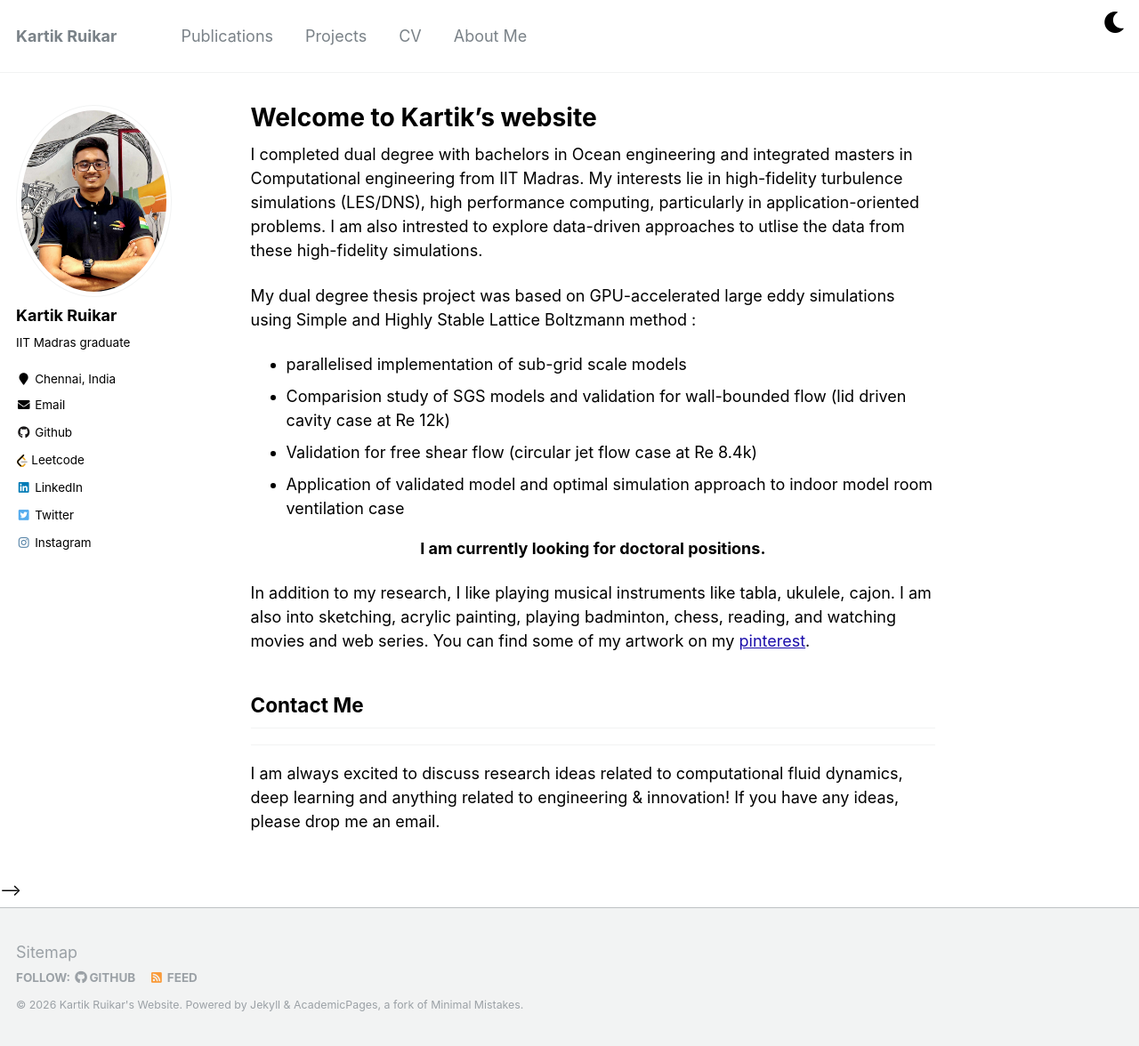
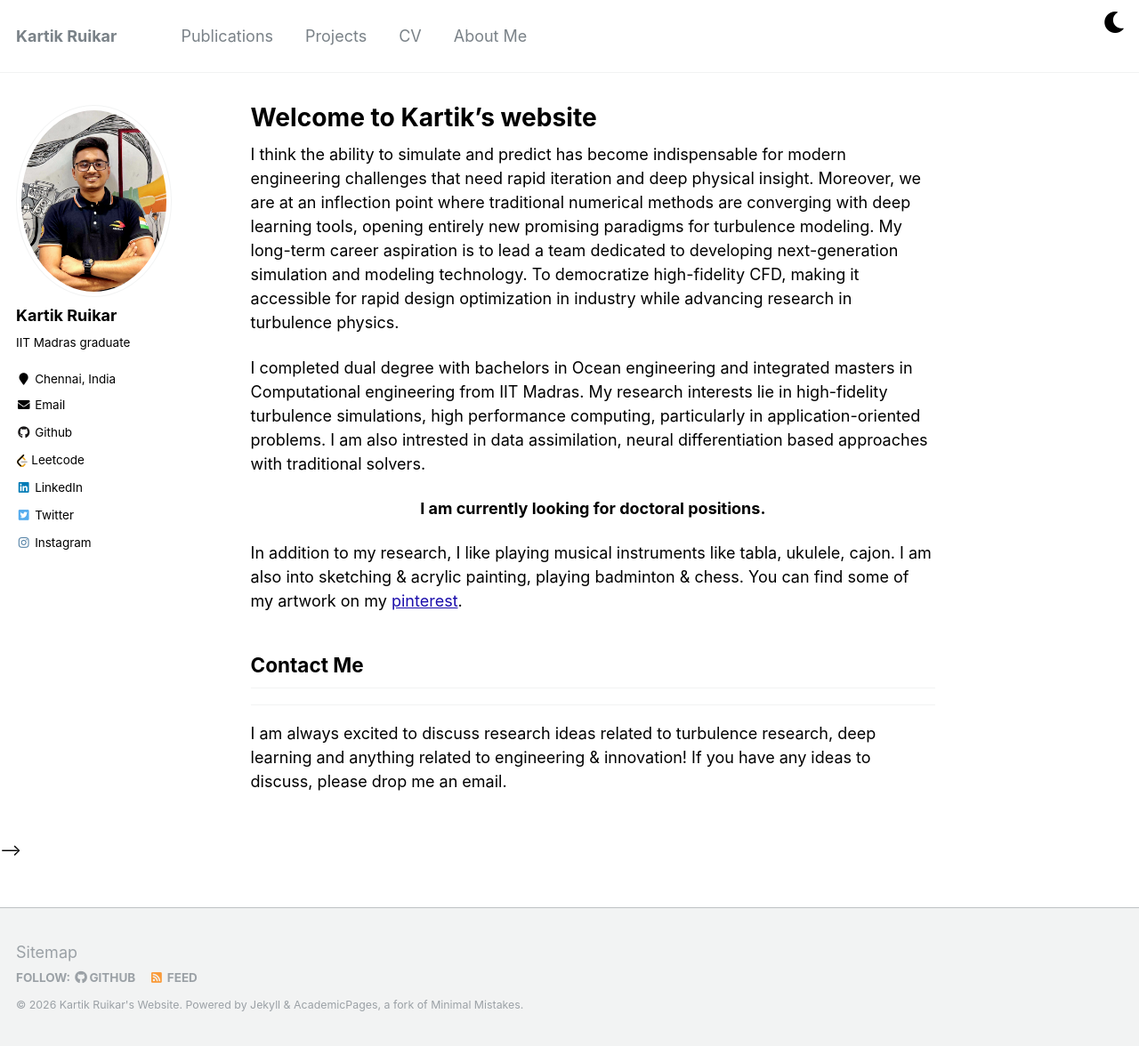
Before and after one commit to Kartik2605/Kartik2605.github.io, a Jekyll site: the page built from _pages/about.md, in a window 1280 px wide and 1176 px high. Shown: the whole window at 89% size. Built offline with Jekyll 4.4.1, drawn with Linux system fonts in a browser that asks for light colours.

Commit message:
Changes in the about page

```diff
--- a/_pages/about.md
+++ b/_pages/about.md
@@ -8,21 +8,15 @@ redirect_from:
   - /about.html
 ---
 
+I think the ability to simulate and predict has become indispensable for modern engineering challenges that need rapid iteration and deep physical insight. Moreover, we are at an inflection point where traditional numerical methods are converging with deep learning tools, opening entirely new promising paradigms for turbulence modeling. My long-term career aspiration is to lead a team dedicated to developing next-generation simulation and modeling technology. To democratize high-fidelity CFD, making it accessible for rapid design optimization in industry while advancing research in turbulence physics.
 
-I completed dual degree with bachelors in Ocean engineering and integrated masters in Computational engineering from IIT Madras. My interests lie in high-fidelity turbulence simulations (LES/DNS), high performance computing, particularly in application-oriented problems. I am also intrested to explore data-driven approaches to utlise the data from these high-fidelity simulations.
-
-My dual degree thesis project was based on GPU-accelerated large eddy simulations using Simple and Highly Stable Lattice Boltzmann method :
-
-- parallelised implementation of sub-grid scale models
-- Comparision study of SGS models and validation for wall-bounded flow (lid driven cavity case at Re 12k)
-- Validation for free shear flow (circular jet flow case at Re 8.4k)
-- Application of validated model and optimal simulation approach to indoor model room ventilation case
+I completed dual degree with bachelors in Ocean engineering and integrated masters in Computational engineering from IIT Madras. My research interests lie in high-fidelity turbulence simulations, high performance computing, particularly in application-oriented problems. I am also intrested in data assimilation, neural differentiation based approaches with traditional solvers.
 
 <p style="text-align: center; font-weight: bold;">
   I am currently looking for doctoral positions.
 </p>
 
-In addition to my research, I like playing musical instruments like tabla, ukulele, cajon. I am also into sketching, acrylic painting, playing badminton, chess, reading, and watching movies and web series. You can find some of my artwork on my [pinterest](https://pin.it/2c8Ym5D8z).
+In addition to my research, I like playing musical instruments like tabla, ukulele, cajon. I am also into sketching & acrylic painting, playing badminton & chess. You can find some of my artwork on my [pinterest](https://pin.it/2c8Ym5D8z).
 
 
 
@@ -30,7 +24,7 @@ In addition to my research, I like playing musical instruments like tabla, ukule
 
 ---
 
-I am always excited to discuss research ideas related to computational fluid dynamics, deep learning and anything related to engineering & innovation! If you have any ideas, please drop me an email.
+I am always excited to discuss research ideas related to turbulence research, deep learning and anything related to engineering & innovation! If you have any ideas to discuss, please drop me an email.
 
 <!---
 <script type="text/javascript" id="clustrmaps" src="//cdn.clustrmaps.com/map_v2.js?cl=0e1633&w=150&t=tt&d=vuy8oJHmtOg7LUHtjdY1k-B5CjSIsQ-mzVNm9KPAL0M&co=0b4975&cmo=3acc3a&cmn=ff5353&ct=cdd4d9"></script>
```
